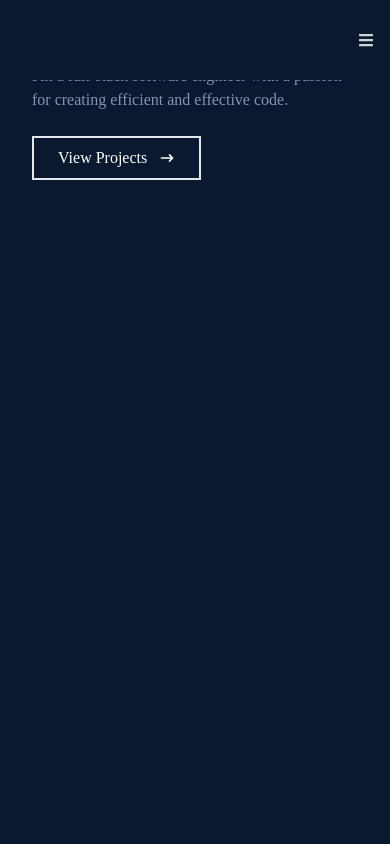
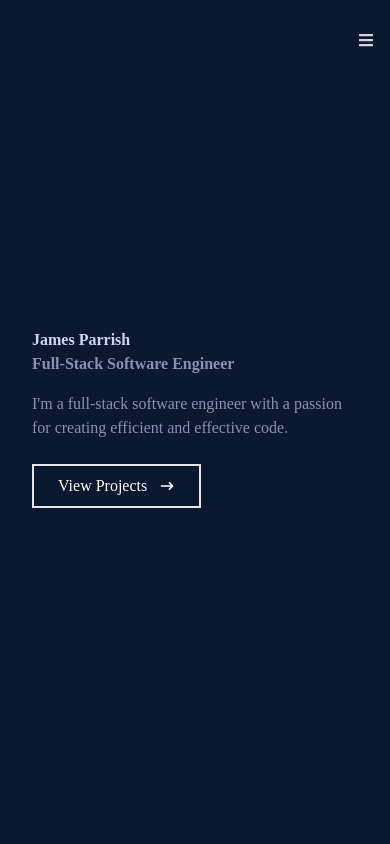
Before and after one commit to wowjimmyparrish/Portfolio, a React (Create React App) app: page / in a window 390 px wide. Shown: the top 844 px of the page. Built offline with nearby package versions, Linux system fonts and the light colour scheme.

Commit message:
mobile changes

```diff
--- a/src/components/Home.jsx
+++ b/src/components/Home.jsx
@@ -4,7 +4,7 @@ import { Link } from "react-scroll";
 
 function Home() {
   return (
-    <div name="home" className="w-full min-h-screen bg-[#0a192f]">
+    <div name="home" className="w-full h-screen bg-[#0a192f]">
       {/* Container */}
       <div className="max-w-[1000px] mx-auto px-8 flex flex-col justify-center h-full">
         <h1 className="text 4xl sm:text-7xl font-bold text-[#ccd6f6] ">
```
